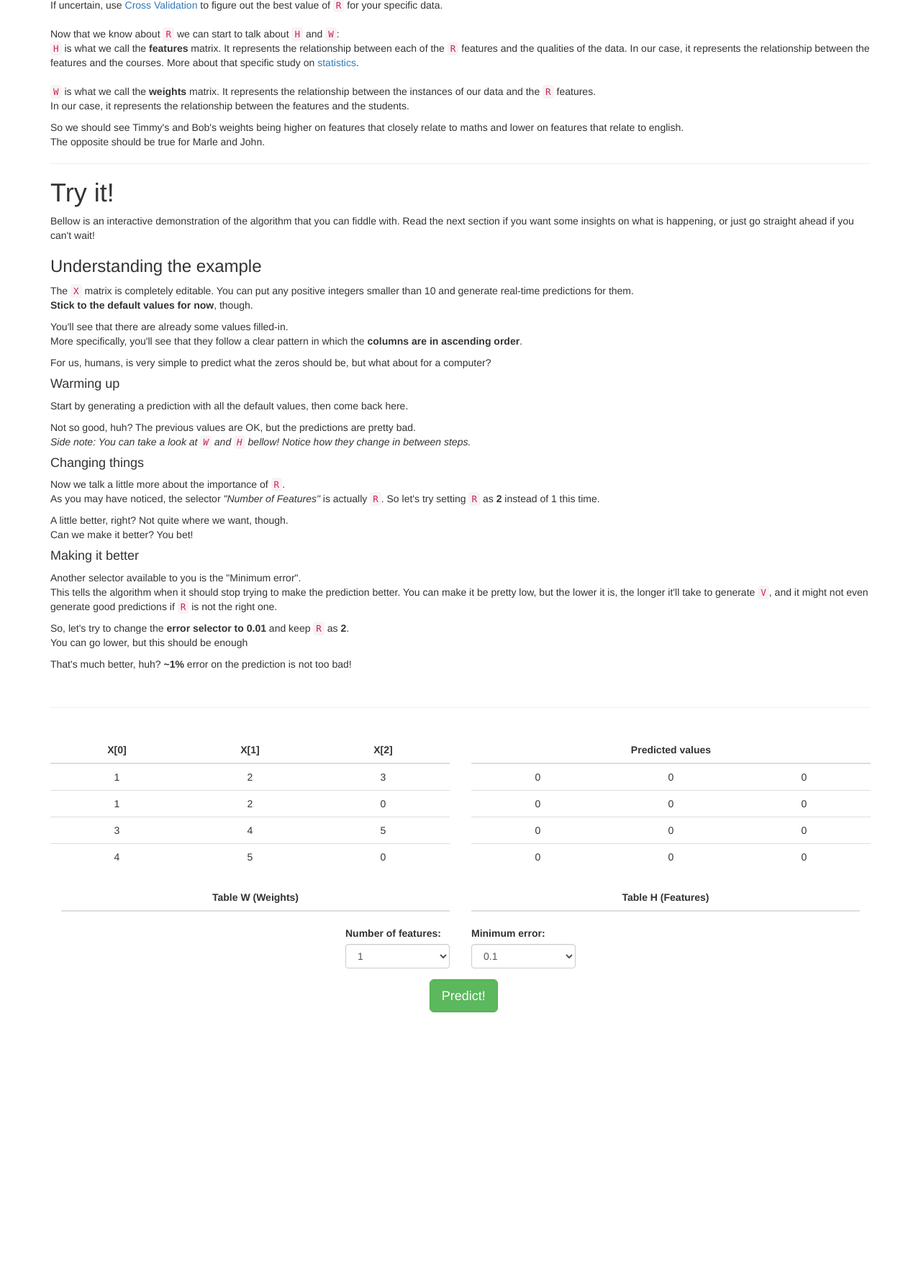
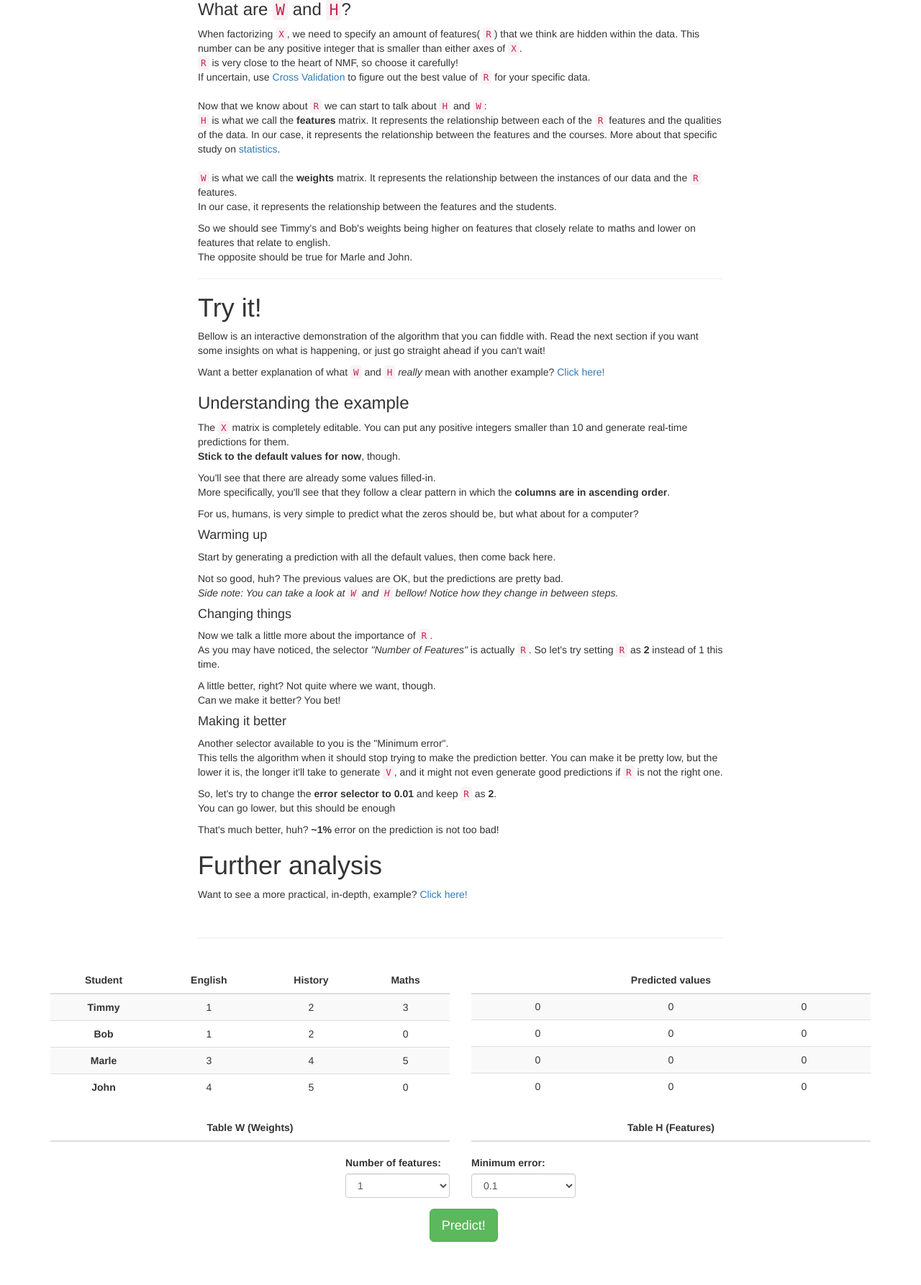
Before and after one commit to Maronato/NGP, a Django app: page / in a window 1280 px wide. Shown: the part 704-2490 px from the top of the page at 72% size. Before the commit the page ends 2111 px from the top, so only its background shows below. Run offline with Django 3.2, Linux system fonts and the light colour scheme; lists and menus that the app fills with data are empty; some libraries are stand-ins or nearby versions.

Commit message:
changed a bunch of things

```diff
--- a/interface/templates/index.html
+++ b/interface/templates/index.html
@@ -4,11 +4,12 @@
 <script src="{% static 'js/tabletojson.js'%}"></script>
 <script src="{% static 'js/update_table.js'%}"></script>
 <div class="container">
+    <div class="col-md-8 col-md-offset-2">
     <h1> NGP </h1>
     <h3> Motivation </h3>
     <p>
-        Timmy is a student in a school. He took some classes but didn't take others. Bob is another student that, like Timmy, took some, but not all classes. They both really like math, but are not so good at history and english,
-        so their grades usually are proportional to their interests.
+        Timmy is a student in a school. He took some classes but didn't take others. Bob is another student that, like Timmy, took some, but not all classes. They both really like math, but are not so good at history and english, so their grades usually are proportional
+        to their interests.
         <br> Some of the classes that Timmy took, Bob also took and got similar grades to those of Timmy's, as one would expect.
     </p>
     <p>
@@ -56,9 +57,12 @@
         <br> The opposite should be true for Marle and John.
     </p>
     <hr>
-    <h1>Try it!</h1>
+    <h1 id="example">Try it!</h1>
     <p>
         Bellow is an interactive demonstration of the algorithm that you can fiddle with. Read the next section if you want some insights on what is happening, or just go straight ahead if you can't wait!
+    </p>
+    <p>
+        Want a better explanation of what <code>W</code> and <code>H</code> <i>really</i> mean with another example? <a href="/example/">Click here!</a>
     </p>
     <h3>Understanding the example</h3>
     <p>
@@ -106,36 +110,47 @@
     <p>
         That's much better, huh? <b>~1%</b> error on the prediction is not too bad!
     </p>
+    <h1>Further analysis</h1>
+    <p>
+        Want to see a more practical, in-depth, example?
+        <a href="/example/">Click here!</a>
+    </p>
     <br>
     <hr>
     <br>
+</div>
     <div class="row">
         <div class="col-md-6">
-            <table id="table" class="table">
+            <table id="table" class="table table-striped">
                 <thead class="thead-inverse">
                     <tr>
-                        <th class="text-center">X[0]</th>
-                        <th class="text-center">X[1]</th>
-                        <th class="text-center">X[2]</th>
+                        <th class="text-center">Student</th>
+                        <th class="text-center">English</th>
+                        <th class="text-center">History</th>
+                        <th class="text-center">Maths</th>
                     </tr>
                 </thead>
                 <tbody>
                     <tr>
+                        <th scope="row" class="text-center">Timmy</th>
                         <td class="text-center">1</td>
                         <td class="text-center">2</td>
                         <td class="text-center">3</td>
                     </tr>
                     <tr>
+                        <th scope="row" class="text-center">Bob</th>
                         <td class="text-center">1</td>
                         <td class="text-center">2</td>
                         <td class="text-center">0</td>
                     </tr>
                     <tr>
+                        <th scope="row" class="text-center">Marle</th>
                         <td class="text-center">3</td>
                         <td class="text-center">4</td>
                         <td class="text-center">5</td>
                     </tr>
                     <tr>
+                        <th scope="row" class="text-center">John</th>
                         <td class="text-center">4</td>
                         <td class="text-center">5</td>
                         <td class="text-center">0</td>
@@ -144,10 +159,12 @@
             </table>
         </div>
         <div class="col-md-6">
-            <table class="table">
+            <table class="table table-striped">
                 <thead class="thead-inverse">
                     <tr>
                         <th colspan="5" class="text-center">Predicted values</th>
+                    </tr>
+                    <tr id="PHead">
                     </tr>
                 </thead>
                 <tbody id="PredTable">
@@ -175,29 +192,33 @@
             </table>
         </div>
     </div>
+    <div class="row">
         <div class="col-md-6">
-        <table class="table">
+            <table class="table table-striped">
                 <thead class="thead-inverse">
                     <tr>
                         <th colspan="5" class="text-center">Table W (Weights)</th>
                     </tr>
+                    <tr id="WHead">
+                    </tr>
                 </thead>
                 <tbody id="WTable">
-
                 </tbody>
             </table>
         </div>
         <div class="col-md-6">
-        <table class="table">
+            <table class="table table-striped">
                 <thead class="thead-inverse">
                     <tr>
                         <th colspan="5" class="text-center">Table H (Features)</th>
                     </tr>
+                    <tr id="HHead">
+                    </tr>
                 </thead>
                 <tbody id="HTable">
-
                 </tbody>
             </table>
+        </div>
     </div>
 
     <div class="col-md-4 col-md-offset-4">
@@ -258,9 +279,9 @@
             success: function(resp) {
                 $('#fit-predict').prop('disabled', false);
                 $('#fit-predict').text("Predict!");
-                update_table("#PredTable", resp['data']);
-                update_table("#HTable", resp['H']);
-                update_table("#WTable", resp['W']);
+                update_table("#PredTable", resp['data'], features);
+                update_table("#HTable", resp['H'], features);
+                update_table("#WTable", resp['W'], features);
             },
             dataType: "json"
         });
```
Lines whose indentation alone changed are shown as unchanged.
